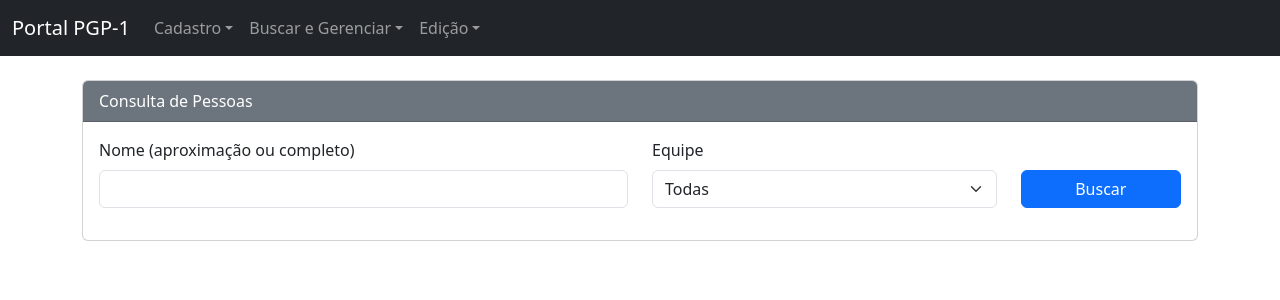
After one commit to ClaudioRodriguesNunes/Controle-dos-Quimicos, a PHP site: page /index.php?pagina=consulta_pessoa in a window 1280 px wide. The commit adds this page. Shown: the top 300 px of the page. Run offline with PHP 8.4, Linux system fonts and the light colour scheme.

Commit message:
front end

```diff
--- a/classe_dados/PessoaDado.php
+++ b/classe_dados/PessoaDado.php
@@ -92,4 +92,22 @@ class PessoaDado {
         $stmt = $this->pdo->prepare("DELETE FROM Pessoa WHERE id_pessoa = ?");
         $stmt->execute([$id]);
     }
+
+	public function buscarPorNomeOuEquipe($nome, $equipe) {
+    $sql = "SELECT * FROM Pessoa WHERE 1=1";
+    $params = [];
+    if ($nome !== '') {
+        $sql .= " AND (Primeiro_Nome LIKE ? OR SobreNome LIKE ?)";
+        $params[] = "%$nome%";
+        $params[] = "%$nome%";
+    }
+    if ($equipe !== '') {
+        $sql .= " AND equipe = ?";
+        $params[] = $equipe;
+    }
+    $stmt = $this->pdo->prepare($sql);
+    $stmt->execute($params);
+    return $stmt->fetchAll(PDO::FETCH_ASSOC);
+	}
+
 }
--- /dev/null
+++ b/conexao.php
@@ -0,0 +1,14 @@
+<?php
+// conexao.php
+
+$host = 'localhost';
+$dbname = 'controle_quimicos';
+$user = 'root';                // padrão do WampServer
+$pass = '';                    // senha em branco no WAMP por padrão
+
+try {
+    $conn = new PDO("mysql:host=$host;dbname=$dbname;charset=utf8", $user, $pass);
+    $conn->setAttribute(PDO::ATTR_ERRMODE, PDO::ERRMODE_EXCEPTION);
+} catch (PDOException $e) {
+    die("Erro na conexão com o banco de dados: " . $e->getMessage());
+}
--- /dev/null
+++ b/index.php
@@ -0,0 +1,29 @@
+<?php ob_start(); ?>
+<!-- index.php -->
+<!DOCTYPE html>
+<html lang="pt-br">
+<head>
+  <meta charset="UTF-8">
+  <meta name="viewport" content="width=device-width, initial-scale=1">
+  <title>Portal PGP-1 - Controle de Químicos</title>
+  <link href="https://cdn.jsdelivr.net/npm/bootstrap@5.3.0/dist/css/bootstrap.min.css" rel="stylesheet">
+</head>
+<body>
+  <?php include 'templates_html/navbar.php'; ?>
+
+  <div class="container mt-4">
+    <?php
+      $pagina = $_GET['pagina'] ?? 'home';
+      $arquivo = "views/" . $pagina . ".php";
+      if (file_exists($arquivo)) {
+        include $arquivo;
+      } else {
+        echo "<div class='alert alert-warning'>Página não encontrada.</div>";
+      }
+    ?>
+  </div>
+
+  <script src="https://cdn.jsdelivr.net/npm/bootstrap@5.3.0/dist/js/bootstrap.bundle.min.js"></script>
+</body>
+</html>
+<?php ob_end_flush(); ?>
--- /dev/null
+++ b/templates_html/navbar.php
@@ -0,0 +1,59 @@
+<!-- templates/navbar.php -->
+<nav class="navbar navbar-expand-lg navbar-dark bg-dark">
+  <div class="container-fluid">
+    <a class="navbar-brand" href="index.php">Portal PGP-1</a>
+    <button class="navbar-toggler" type="button" data-bs-toggle="collapse" data-bs-target="#navbarMenu">
+      <span class="navbar-toggler-icon"></span>
+    </button>
+
+    <div class="collapse navbar-collapse" id="navbarMenu">
+      <ul class="navbar-nav me-auto mb-2 mb-lg-0">
+
+        <!-- Cadastro -->
+        <li class="nav-item dropdown">
+          <a class="nav-link dropdown-toggle" href="#" role="button" data-bs-toggle="dropdown">Cadastro</a>
+          <ul class="dropdown-menu">
+            <li><a class="dropdown-item" href="index.php?pagina=cadastro_pessoa">Pessoa</a></li>
+            <li><a class="dropdown-item" href="index.php?pagina=cadastro_operador">Operador</a></li>
+            <li><a class="dropdown-item" href="index.php?pagina=cadastro_suprod">Supervisor</a></li>
+            <li><a class="dropdown-item" href="index.php?pagina=cadastro_produto">Produto Químico</a></li>
+            <li><a class="dropdown-item" href="index.php?pagina=cadastro_recipiente">Recipiente</a></li>
+            <li><a class="dropdown-item" href="index.php?pagina=cadastro_tanque">Tanque Operacional</a></li>
+            <li><a class="dropdown-item" href="index.php?pagina=cadastro_movimentacao">Movimentação</a></li>
+            <li><a class="dropdown-item" href="index.php?pagina=cadastro_gem">Solicitação GEM</a></li>
+          </ul>
+        </li>
+
+        <!-- Buscar e Gerenciar -->
+        <li class="nav-item dropdown">
+          <a class="nav-link dropdown-toggle" href="#" role="button" data-bs-toggle="dropdown">Buscar e Gerenciar</a>
+          <ul class="dropdown-menu">
+            <li><a class="dropdown-item" href="index.php?pagina=consulta_pessoa">Pessoa</a></li>
+            <li><a class="dropdown-item" href="index.php?pagina=consulta_operador">Operador</a></li>
+            <li><a class="dropdown-item" href="index.php?pagina=consulta_suprod">Supervisor</a></li>
+            <li><a class="dropdown-item" href="index.php?pagina=consulta_produto">Produto Químico</a></li>
+            <li><a class="dropdown-item" href="index.php?pagina=consulta_recipiente">Recipiente</a></li>
+            <li><a class="dropdown-item" href="index.php?pagina=consulta_tanque">Tanque Operacional</a></li>
+            <li><a class="dropdown-item" href="index.php?pagina=consulta_movimentacao">Movimentação</a></li>
+            <li><a class="dropdown-item" href="index.php?pagina=consulta_gem">Solicitação GEM</a></li>
+          </ul>
+        </li>
+
+        <!-- Edição -->
+        <li class="nav-item dropdown">
+          <a class="nav-link dropdown-toggle" href="#" role="button" data-bs-toggle="dropdown">Edição</a>
+          <ul class="dropdown-menu">
+            <li><a class="dropdown-item" href="index.php?pagina=editar_pessoa">Pessoa</a></li>
+            <li><a class="dropdown-item" href="index.php?pagina=editar_operador">Operador</a></li>
+            <li><a class="dropdown-item" href="index.php?pagina=editar_suprod">Supervisor</a></li>
+            <li><a class="dropdown-item" href="index.php?pagina=editar_produto">Produto Químico</a></li>
+            <li><a class="dropdown-item" href="index.php?pagina=editar_recipiente">Recipiente</a></li>
+            <li><a class="dropdown-item" href="index.php?pagina=editar_tanque">Tanque Operacional</a></li>
+            <li><a class="dropdown-item" href="index.php?pagina=editar_movimentacao">Movimentação</a></li>
+            <li><a class="dropdown-item" href="index.php?pagina=editar_gem">Solicitação GEM</a></li>
+          </ul>
+        </li>
+      </ul>
+    </div>
+  </div>
+</nav>
--- /dev/null
+++ b/views/consulta_pessoa.php
@@ -0,0 +1,87 @@
+<!-- views/consulta_pessoa.php -->
+<?php
+require_once "conexao.php";
+require_once "classe_dados/PessoaDado.php";
+$model = new PessoaDado($conn);
+
+$busca_nome = $_GET['nome'] ?? '';
+$busca_equipe = $_GET['equipe'] ?? '';
+$pessoas = [];
+
+if ($busca_nome !== '' || $busca_equipe !== '') {
+  $pessoas = $model->buscarPorNomeOuEquipe($busca_nome, $busca_equipe);
+}
+?>
+
+<div class="card">
+  <div class="card-header bg-secondary text-white">
+    Consulta de Pessoas
+  </div>
+  <div class="card-body">
+
+    <?php if (isset($_GET['removido'])): ?>
+    <div class="alert alert-success">Pessoas removidas com sucesso.</div>
+    <?php endif; ?>
+
+    <form method="GET" action="index.php">
+      <input type="hidden" name="pagina" value="consulta_pessoa">
+      <div class="row mb-3">
+        <div class="col-md-6">
+          <label for="nome" class="form-label">Nome (aproximação ou completo)</label>
+          <input type="text" class="form-control" id="nome" name="nome" value="<?= htmlspecialchars($busca_nome) ?>">
+        </div>
+        <div class="col-md-4">
+          <label for="equipe" class="form-label">Equipe</label>
+          <select class="form-select" id="equipe" name="equipe">
+            <option value="">Todas</option>
+            <?php for ($i = 1; $i <= 5; $i++): ?>
+              <option value="<?= $i ?>" <?= $busca_equipe == $i ? 'selected' : '' ?>><?= $i ?></option>
+            <?php endfor; ?>
+          </select>
+        </div>
+        <div class="col-md-2 d-flex align-items-end">
+          <button type="submit" class="btn btn-primary w-100">Buscar</button>
+        </div>
+      </div>
+    </form>
+
+    <?php if (!empty($pessoas)): ?>
+    <form method="POST" action="controles_php/PessoaController.php" onsubmit="return confirm('Tem certeza que deseja excluir os registros selecionados?')">
+      <input type="hidden" name="action" value="delete_multiple">
+      <table class="table table-striped table-bordered">
+        <thead class="table-dark">
+          <tr>
+            <th scope="col"><input type="checkbox" id="selecionarTodos"></th>
+            <th>ID</th>
+            <th>Primeiro Nome</th>
+            <th>Sobrenome</th>
+            <th>Equipe</th>
+          </tr>
+        </thead>
+        <tbody>
+          <?php foreach ($pessoas as $pessoa): ?>
+          <tr>
+            <td><input type="checkbox" name="ids[]" value="<?= $pessoa['id_pessoa'] ?>"></td>
+            <td><?= htmlspecialchars($pessoa['id_pessoa']) ?></td>
+            <td><?= htmlspecialchars($pessoa['primeiro_nome'] ?? '') ?></td>
+            <td><?= htmlspecialchars($pessoa['sobrenome'] ?? '') ?></td>
+            <td><?= htmlspecialchars($pessoa['equipe']) ?></td>
+          </tr>
+          <?php endforeach; ?>
+        </tbody>
+      </table>
+      <button type="submit" class="btn btn-danger">Excluir Selecionados</button>
+    </form>
+
+    <script>
+    document.getElementById('selecionarTodos').addEventListener('click', function() {
+      const checkboxes = document.querySelectorAll('input[name="ids[]"]');
+      checkboxes.forEach(cb => cb.checked = this.checked);
+    });
+    </script>
+
+    <?php elseif ($busca_nome !== '' || $busca_equipe !== ''): ?>
+    <div class="alert alert-warning">Nenhum resultado encontrado.</div>
+    <?php endif; ?>
+  </div>
+</div>
```
Also changed, not shown: controles_php/PessoaController.php (+29 -40 lines), views/cadastro_pessoa.php (added, +33 -0 lines), views/editar_pessoa.php (added, +77 -0 lines), views/form_editar_pessoa.php (added, +60 -0 lines).
